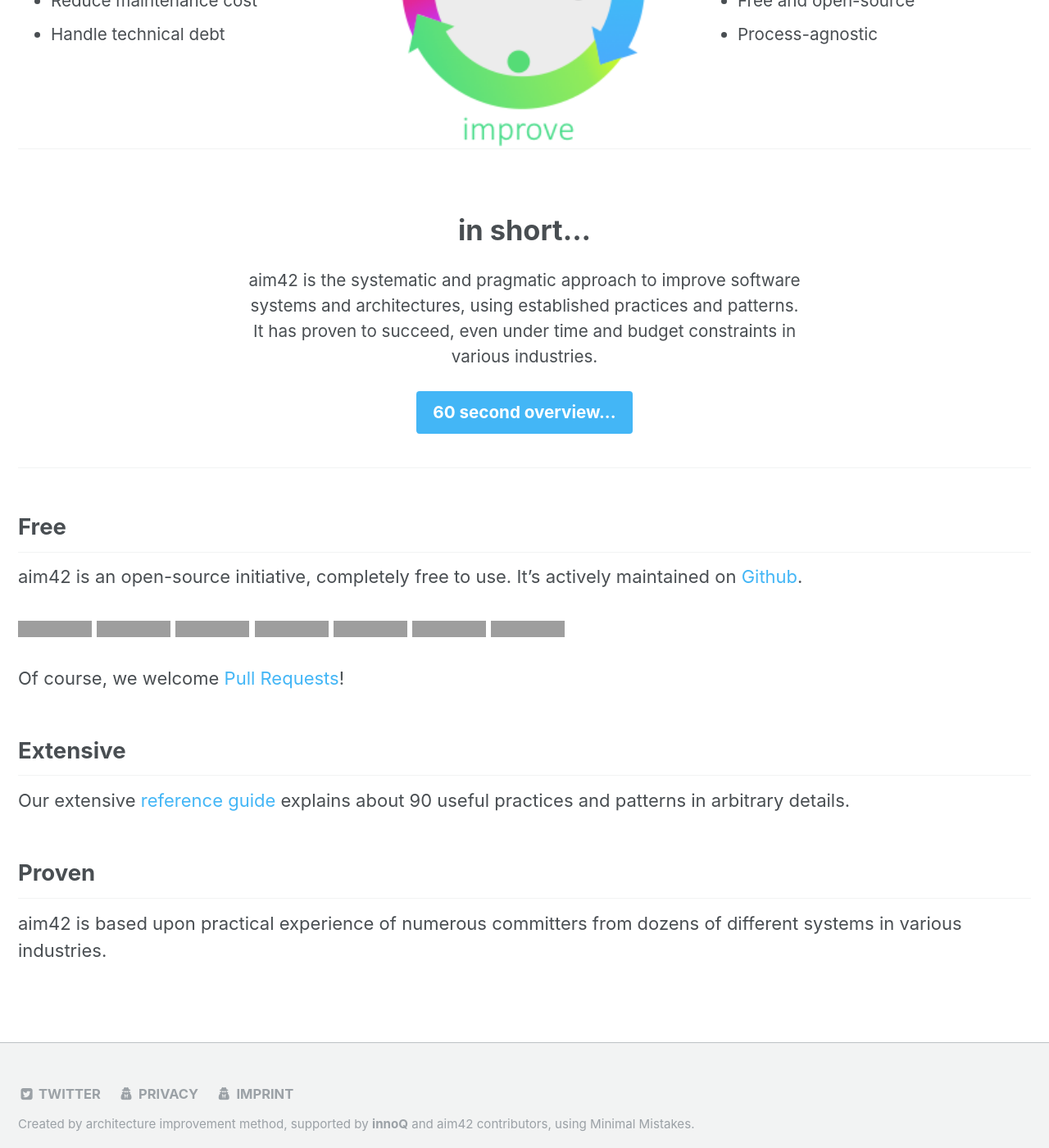
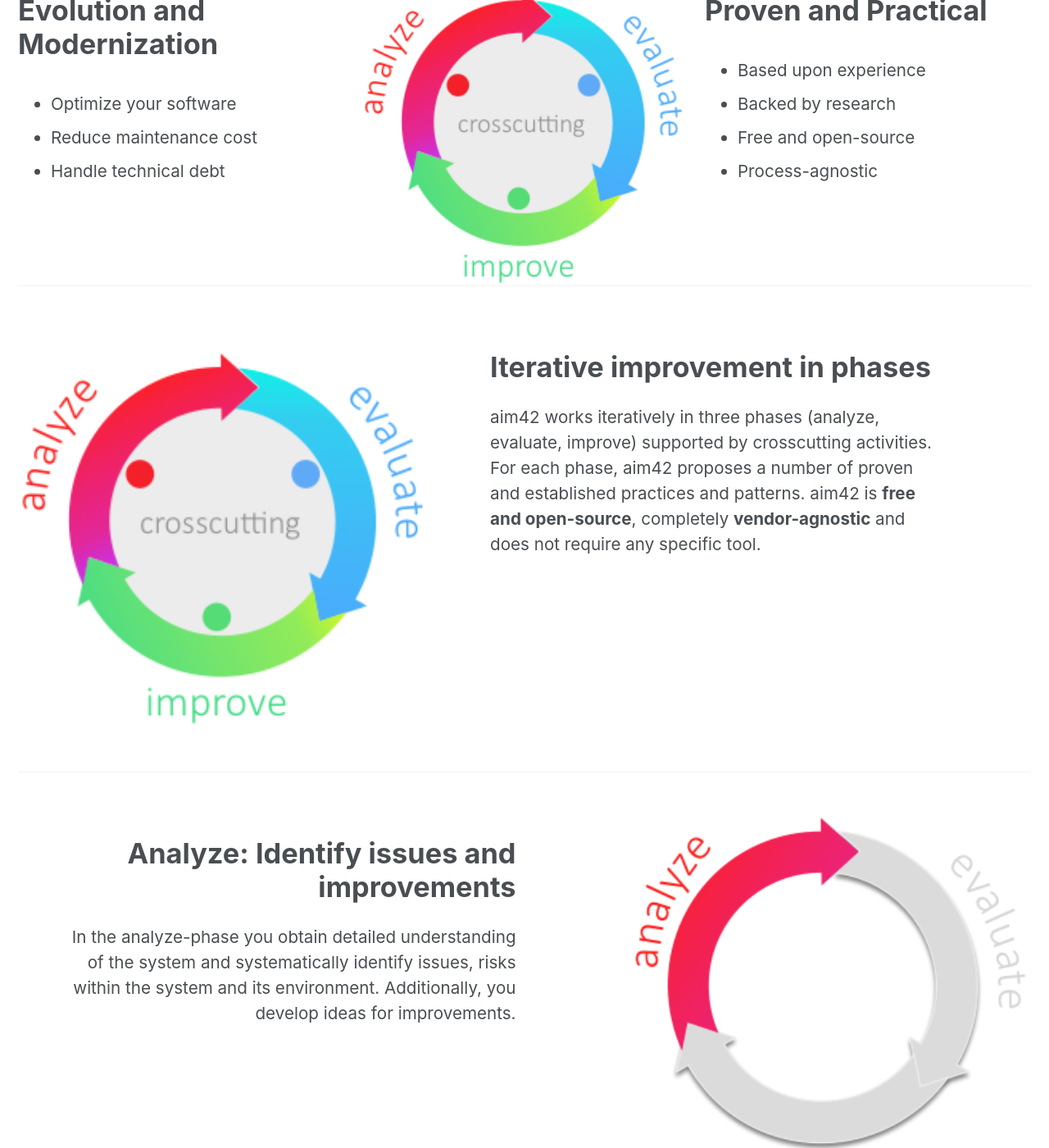
Before and after one commit to aim42/aim42.org-site, a Jekyll site: the page built from _pages/home.md, in a window 1280 px wide and 1400 px high, scrolled down 679 px, cut to the strip 0-1400 px from the top of the window. Shown: the whole strip at 82% size. Built offline with Jekyll 4.4.1, drawn with Linux system fonts in a browser that asks for light colours; some of the changed text lies outside the part shown; grey boxes are pictures that could not be loaded.

Commit message:
* Combined the „Elevator pitch“ with the current 3-column intro on home.md
* tweaked the „home page“, moved the abstract…

* removed overview, as this content now resides in „home.md"

```diff
--- a/_pages/home.md
+++ b/_pages/home.md
@@ -7,16 +7,8 @@ header:
   overlay_image: /images/aim42-splash.png
 
 
-abstract:
-  - title: "in short..."
-    excerpt: "aim42 is the systematic and pragmatic approach to improve software systems and architectures, using established practices and patterns.<br>
-    It has proven to succeed, even under time and budget constraints in various industries. "
-    url: "/overview"
-    btn_label: "60 second overview..."
-    btn_class: "btn--info"
 
-
-intro:
+3_col_intro:
   - title: Evolution and Modernization
     excerpt: "
 * Optimize your software
@@ -38,13 +30,60 @@ intro:
 
 
 
----
-
-{% include feature_row id="intro"  %}
-
-{% include feature_row id="abstract" type="center" %}
+feature_phases:
+  - image_path: /assets/aim42-process-2017.png
+    alt: "aim42 phases"
+    title: "Iterative improvement in phases"
+    excerpt: 'aim42 works iteratively in three phases (analyze, evaluate, improve) supported by crosscutting activities. For each phase, aim42 proposes a number of proven and established practices and patterns. aim42 is **free and open-source**, completely **vendor-agnostic** and does not require any specific tool. '
 
 
+feature_analyze:
+      - image_path: /images/analyze-phase.png
+        alt: "Analyze"
+        title: "Analyze: Identify issues and improvements"
+        excerpt: 'In the analyze-phase you obtain detailed understanding of the system and systematically identify issues, risks within the system and its environment. Additionally, you develop ideas for improvements.'
+
+feature_evaluate:
+      - image_path: /images/evaluate-phase.png
+        alt: "Evaluate"
+        title: "Evaluate: How grave are the issues?"
+        excerpt: 'Estimate the **value** of issues (how serious they
+        might be) and the required **effort** for potential improvements.
+        Estimation often results in intervalls [high, low].'
+
+feature_improve:
+   - image_path: /images/improve-phase.png
+     alt: "Improve"
+     title: "Improve: Apply or perform selected improvements"
+     excerpt: 'Perform changes in code, architecture, environment or associated processes.
+     Distinguish between short-term (tactical) **practices** or long-term (strategic) **approaches**. aim42 collects dozens of proven practices and examples of such improvements.'
+
+feature_crosscutting:
+   - image_path: /images/crosscutting-phase.png
+     alt: "Crosscutting"
+     title: "Crosscutting: Manage and plan"
+     excerpt: 'Manage relationships between issues and improvements, maintain issue list and improvement backlog.'
+
+
+
+---
+## aim42 is the systematic approach to improve software systems and architectures
+
+aim42 has proven to succeed, even under time and budget constraints
+in various industries, independent of technologies.
+
+
+{% include feature_row id="3_col_intro"  %}
+
+{% include feature_row id="feature_phases" type="left" %}
+
+{% include feature_row id="feature_analyze" type="right" %}
+
+{% include feature_row id="feature_evaluate" type="left" %}
+
+{% include feature_row id="feature_improve" type="right" %}
+
+{% include feature_row id="feature_crosscutting" type="left" %}
 
 
 ## Free
@@ -60,7 +99,8 @@ actively maintained on [Github](https://github.com/aim42/aim42).
 [![](https://img.shields.io/github/contributors/aim42/aim42.svg)](https://github.com/aim42/aim42/graphs/contributors)
 [![](https://img.shields.io/twitter/follow/arc_improve42.svg?style=social&label=Followers)](https://twitter.com/arc_improve42)
 
-Of course, we welcome [Pull Requests](https://github.com/aim42/aim42/pulls)!
+Of course, we welcome contributions, both [pull requests](https://github.com/aim42/aim42/pulls)
+and [issues](https://github.com/aim42/aim42/issues)!
 
 ## Extensive
 
--- a/_pages/overview.md
+++ /dev/null
@@ -1,65 +0,0 @@
----
-title: (1 Minute) Overview
-layout: single
-permalink: /overview
-header:
-  overlay_image: /images/aim42-splash.png
-  excerpt: "**Software improvement,<br>done right**"
-sidebar:
-  nav: "docs"
-
-
-
-feature_phases:
-  - image_path: /assets/aim42-process-2017.png
-    alt: "aim42 phases"
-    title: "Iterative improvement in phases"
-    excerpt: 'aim42 works iteratively in three phases (analyze, evaluate, improve) supported by crosscutting activities. For each phase, aim42 proposes a number of proven and established practices and patterns. aim42 is **free and open-source**, completely **vendor-agnostic** and does not require any specific tool. '
-
-
-feature_analyze:
-      - image_path: /images/analyze-phase.png
-        alt: "Analyze"
-        title: "Analyze: Identify issues and improvements"
-        excerpt: 'In the analyze-phase you obtain detailed understanding of the system and systematically identify issues, risks within the system and its environment. Additionally, you develop ideas for improvements.'
-
-feature_evaluate:
-      - image_path: /images/evaluate-phase.png
-        alt: "Evaluate"
-        title: "Evaluate: How grave are the issues?"
-        excerpt: 'Estimate the **value** of issues (how serious they
-        might be) and the required **effort** for potential improvements.
-        Estimation often results in intervalls [high, low].'
-
-feature_improve:
-   - image_path: /images/improve-phase.png
-     alt: "Improve"
-     title: "Improve: Apply or perform selected improvements"
-     excerpt: 'Perform changes in code, architecture, environment or associated processes.
-     Distinguish between short-term (tactical) **practices** or long-term (strategic) **approaches**. aim42 collects dozens of proven practices and examples of such improvements.'
-
-feature_crosscutting:
-   - image_path: /images/crosscutting-phase.png
-     alt: "Crosscutting"
-     title: "Crosscutting: Manage and plan"
-     excerpt: 'Manage relationships between issues and improvements, maintain issue list and improvement backlog.'
-
----
-
-# Elevator Pitch
-
-## Software improvement, done right!
-
-aim42 is the systematic and pragmatic approach to improve software systems and architectures.
-
-aim42 is developed by an active community in open-source style, backed by extensive industrial experience and scientific research. It has proven to work under time and budget constraints in various industries.
-
-{% include feature_row id="feature_phases" type="left" %}
-
-{% include feature_row id="feature_analyze" type="right" %}
-
-{% include feature_row id="feature_evaluate" type="left" %}
-
-{% include feature_row id="feature_improve" type="right" %}
-
-{% include feature_row id="feature_crosscutting" type="left" %}
```
Also changed, not shown: _data/navigation.yml (+4 -4 lines), _pages/docs.md (+1 -3 lines).
